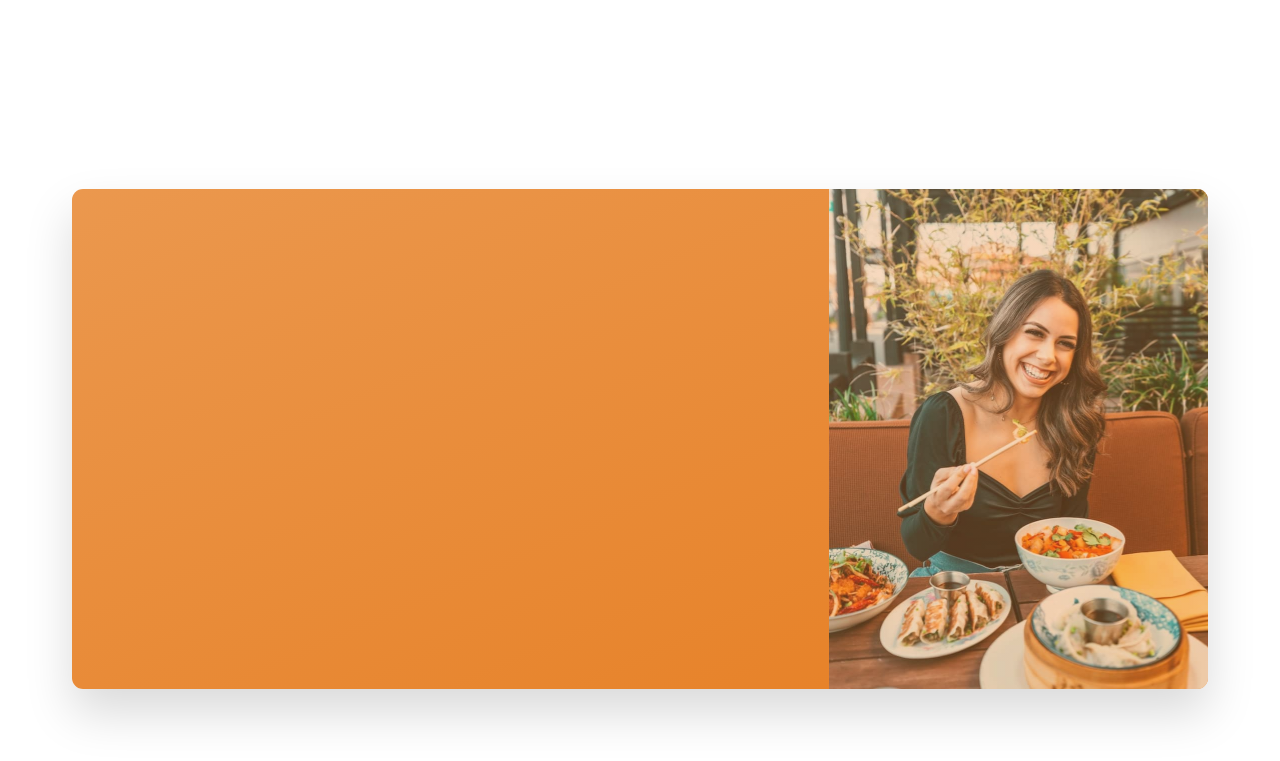
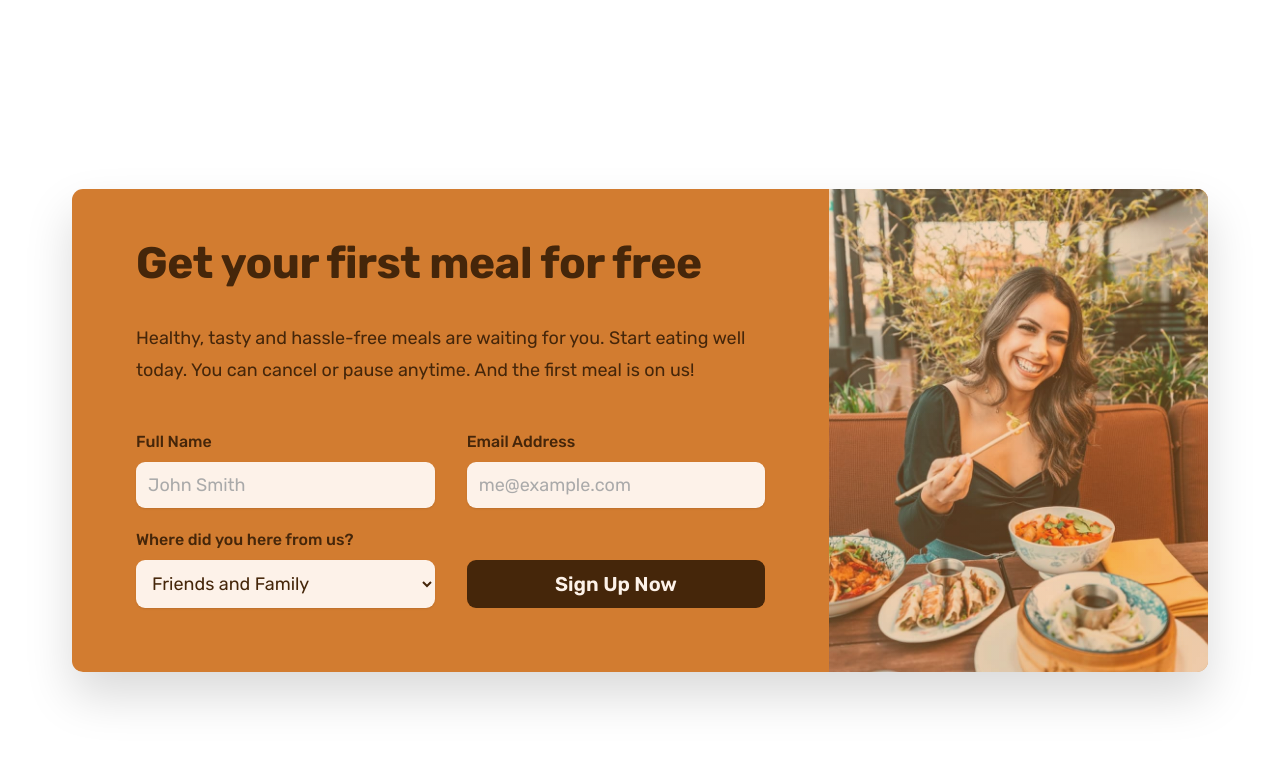
Before and after one commit to muzammil-gitdev/omnifoods, a plain HTML site: page index.html in a window 1280 px wide. Shown: the part 5935-6696 px from the top of the page. Drawn offline with nearby package versions, Linux system fonts and the light colour scheme.

Commit message:
added call to action section

```diff
--- a/css/general.css
+++ b/css/general.css
@@ -102,24 +102,27 @@ body{
     margin-bottom: 3.2rem;
 }
 
-.btn:link, .btn:visited{
+
+
+.btn, .btn:link, .btn:visited{
     display: inline-block;
     text-decoration: none;
-    background-color: var(--primary-color);
     font-size: 2rem;
-    color: #fff;
     font-weight: 600;
     padding: 1.6rem 3.2rem;
     border-radius: 9px;
-    /* transition: background-color 0.3s; */
     transition: all 0.3s;
+    /* Only necessary for btn */
+    border: none;
+    cursor: pointer;
+    font-family: inherit;
 }
 
-.btn-full:link, btn-full:visited{
+.btn-full:link, .btn-full:visited{
     background-color: var(--primary-color);
     color: white;
 }
-.btn-full:hover, btn-full:active{
+.btn-full:hover, .btn-full:active{
     background-color: var(--shade2);
 }
 
@@ -137,6 +140,18 @@ body{
 
 .margin-bottom-md{
     margin-bottom: 4.8rem !important;
+}
+
+.btn--form{
+    background-color: #45260a;
+    color: #fdf2e9;
+    align-self: end;
+    padding: 1.2rem;
+}
+
+.btn--form:hover, .btn--form:active{
+    background-color: #fff;
+    color: #555;
 }
 
 .link:link, .link:visited{
@@ -166,6 +181,8 @@ body{
     color: #e67e22;
 }
 
+
+
 .link:hover,link:active{
     color: var(--shade2);
     border-bottom: 1px solid transparent;
--- a/css/style.css
+++ b/css/style.css
@@ -452,16 +452,61 @@
     grid-template-columns: 2fr 1fr;
     box-shadow: 0 2.4rem 4.8rem rgba(0, 0, 0, 0.15);
     border-radius: 11px;
-    background-image: linear-gradient(to right bottom,#eb984e,#e67e22);
+    background-image: linear-gradient(to right bottom,#d27c30,#d27c30);
     overflow: hidden;
 
-    height: 50rem;
 }
 
 .cta-text-box{
+    padding: 4.8rem 6.4rem 6.4rem 6.4rem;
+    color: #45260a;
+}
 
+.cta .heading-secondary{
+    color: inherit;
+    margin-bottom: 3.2rem;
+}
+
+.cta-text{
+    font-size: 1.8rem;
+    line-height: 1.8;
+    margin-bottom: 4.8rem;
 }
 .cta-img-box{
     background-image: linear-gradient(to right bottom,rgba(235, 151, 78, 0.35),rgba(230, 125, 34, 0.35)),url("../img/eating.jpg");
     background-size: cover;
 }
+
+.cta-form{
+    display: grid;
+    grid-template-columns: 1fr 1fr;
+    column-gap: 3.2rem;
+    row-gap: 2.4rem;
+}
+
+.cta-form label{
+    display: block;
+    font-size: 1.6rem;
+    font-weight: 500;
+    margin-bottom: 1.2rem;
+}
+.cta-form input, .cta-form select{
+    width: 100%;
+    padding: 1.2rem;
+    font-size: 1.8rem;
+    font-family: inherit;
+    color: inherit;
+    border: none;
+    background-color: #fdf2e9;
+    border-radius: 9px;
+    box-shadow: 0 1px 2px rgba(0, 0, 0, 0.1);
+}
+
+.cta-form input::placeholder{
+    color: #aaa;
+}
+
+.cta *:focus{
+    outline: none;
+    box-shadow:  0 0 0.2rem 0.4rem rgba(253, 242, 233, 0.5);
+}
--- a/index.html
+++ b/index.html
@@ -557,7 +557,51 @@
       <section class="section-cta">
         <div class="container">
           <div class="cta">
-            <div class="cta-text-box"></div>
+            <div class="cta-text-box">
+              <h2 class="heading-secondary">Get your first meal for free</h2>
+              <p class="cta-text">
+                Healthy, tasty and hassle-free meals are waiting for you. Start
+                eating well today. You can cancel or pause anytime. And the
+                first meal is on us!
+              </p>
+
+              <form class="cta-form" action="#">
+                <div>
+                  <label for="full-name">Full Name</label>
+                  <input
+                    class=""
+                    type="text"
+                    id="full-name"
+                    placeholder="John Smith"
+                    required
+                  />
+                </div>
+
+                <div>
+                  <label for="email">Email Address</label>
+                  <input
+                    required
+                    class=""
+                    type="email"
+                    id="email"
+                    placeholder="me@example.com"
+                  />
+                </div>
+
+                <div>
+                  <label for="select-where">Where did you here from us?</label>
+                  <select name="" id="select-where">
+                    <option value="friends">Friends and Family</option>
+                    <option value="youtube">Youtube Video</option>
+                    <option value="podcast">Podacast</option>
+                    <option value="fb-ad">Facebook Ad</option>
+                    <option value="other">Others</option>
+                  </select>
+                </div>
+
+                <button class="btn--form btn">Sign Up Now</button>
+              </form>
+            </div>
             <div
               class="cta-img-box"
               role="img"
```
